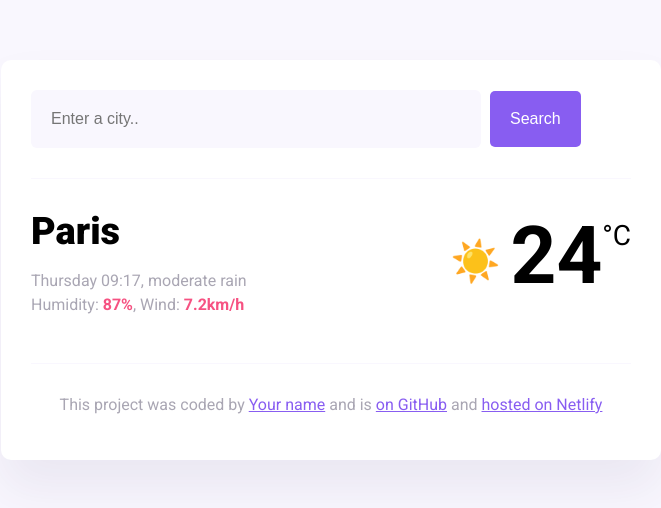
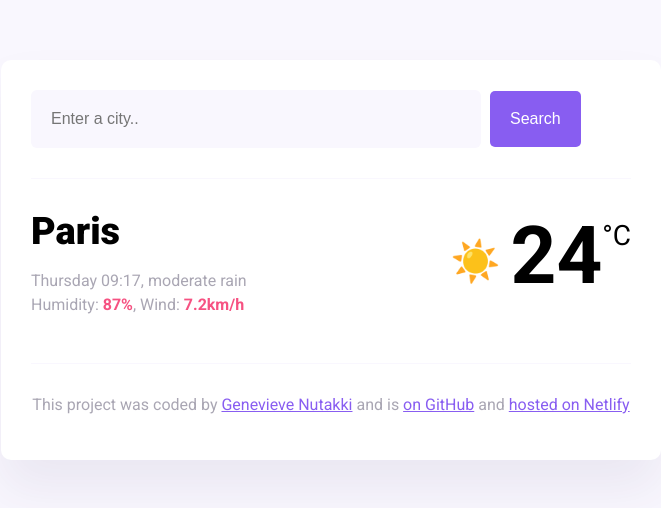
Before and after one commit to Vieve247/week-6-homework, a website built with Parcel: page index.html in a window 1280 px wide. Shown: the whole page, without its empty margins (309-970 px from the left). Built offline with nearby package versions, Linux system fonts and the light colour scheme.

Commit message:
added my name to bottom

```diff
--- a/index.html
+++ b/index.html
@@ -47,7 +47,9 @@
       <footer>
         <p>
           This project was coded by
-          <a href="https://github.com/Vieve247" target="_blank">Your name</a>
+          <a href="https://github.com/Vieve247" target="_blank"
+            >Genevieve Nutakki</a
+          >
           and is
           <a href="https://github.com/Vieve247/week-6-homework" target="_blank">
             on GitHub</a
```
